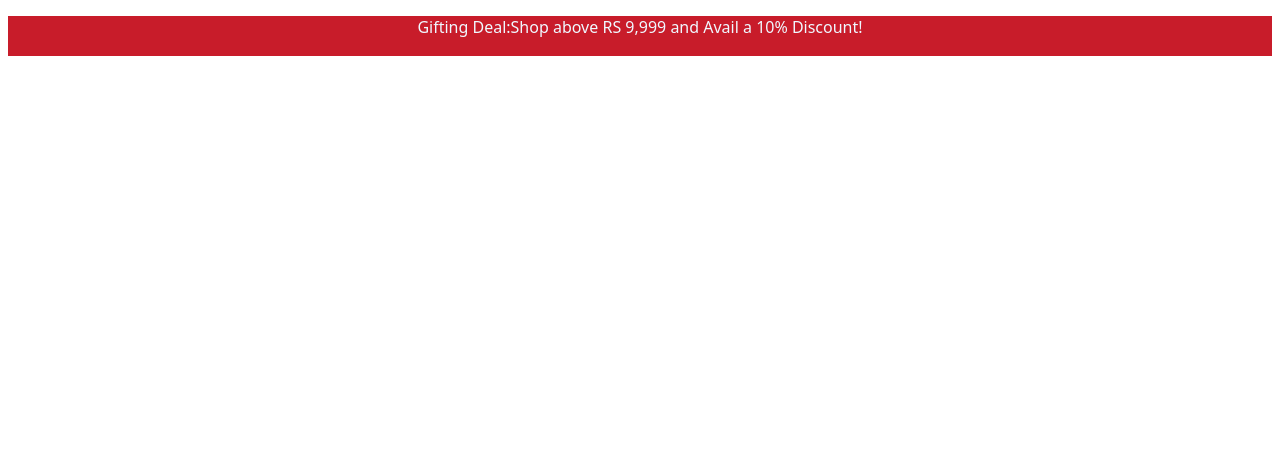
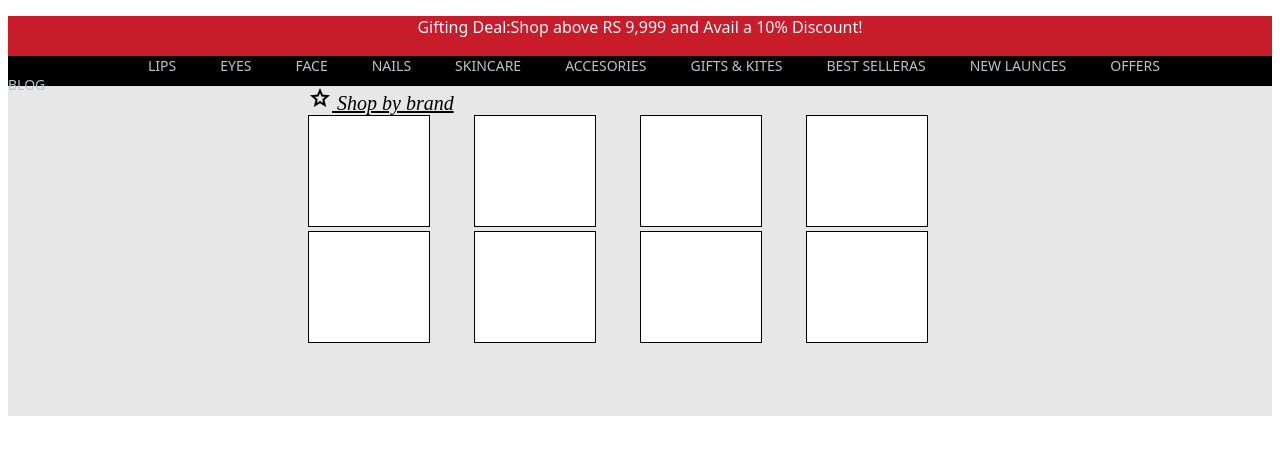
Before and after one commit to Adarsh-ch/Eval1, a plain HTML site: page index.html in a window 1280 px wide. Drawn offline with nearby package versions, Linux system fonts and the light colour scheme.

Commit message:
upper card hal done

```diff
--- a/index.html
+++ b/index.html
@@ -17,11 +17,113 @@
         text-align: center;
         color: aliceblue;
       }
+      #bar2 {
+        background-color: black;
+        width: 100;
+        height: 30px;
+      }
+      #inner {
+        display: inline-block;
+        color: rgb(184, 198, 198);
+        font-family: system-ui, -apple-system, BlinkMacSystemFont, "Segoe UI",
+          Roboto, Oxygen, Ubuntu, Cantarell, "Open Sans", "Helvetica Neue",
+          sans-serif;
+        font-size: 14px;
+        display: inline-block;
+        margin-right: 40px;
+        text-align: center;
+      }
+      .LIP {
+        margin-left: 140px;
+      }
+      .blog {
+        margin-right: 0;
+      }
+      #shop {
+        margin-bottom: 0;
+        margin-left: 300px;
+      }
+      #shop2 {
+        text-decoration: underline;
+        font-style: italic;
+        font-size: 20px;
+      }
+      #upperportion {
+        background-color: rgb(231, 231, 231);
+        width: 100%;
+        height: 50vh;
+      }
+      #uppercat {
+        width: 100%;
+        height: auto;
+      }
+      .cat1 {
+        display: inline-block;
+        width: 120px;
+        height: 110px;
+        border: 1px solid;
+        background-color: white;
+        margin-right: 40px;
+      }
+      #cat11 {
+        margin-left: 300px;
+      }
+      #lowercat {
+        width: 100%;
+        height: auto;
+      }
+      .cat2 {
+        display: inline-block;
+        width: 120px;
+        height: 110px;
+        border: 1px solid;
+        background-color: white;
+        margin-right: 40px;
+      }
+      #cat22 {
+        margin-left: 300px;
+      }
     </style>
+    <link
+      rel="stylesheet"
+      href="https://fonts.googleapis.com/css2?family=Material+Symbols+Outlined:opsz,wght,FILL,GRAD@24,400,0,0"
+    />
   </head>
   <body>
-    <div id="bar1">
-      <p>Gifting Deal:Shop above RS 9,999 and Avail a 10% Discount!</p>
+    <div id="upperportion">
+      <div id="bar1">
+        <p>Gifting Deal:Shop above RS 9,999 and Avail a 10% Discount!</p>
+      </div>
+      <div id="bar2">
+        <span id="inner" class="LIP">LIPS</span>
+        <span id="inner">EYES</span>
+        <span id="inner">FACE</span>
+        <span id="inner">NAILS</span>
+        <span id="inner">SKINCARE</span>
+        <span id="inner">ACCESORIES</span>
+        <span id="inner">GIFTS & KITES</span>
+        <span id="inner">BEST SELLERAS</span>
+        <span id="inner">NEW LAUNCES</span>
+        <span id="inner">OFFERS</span>
+        <span id="inner" class="blog">BLOG</span>
+      </div>
+
+      <div id="shop">
+        <span class="material-symbols-outlined"> grade </span
+        ><span id="shop2"> Shop by brand</span>
+      </div>
+      <div id="uppercat">
+        <div class="cat1" id="cat11"></div>
+        <div class="cat1"></div>
+        <div class="cat1"></div>
+        <div class="cat1"></div>
+      </div>
+      <div id="lowercat">
+        <div class="cat2" id="cat22"></div>
+        <div class="cat2"></div>
+        <div class="cat2"></div>
+        <div class="cat2"></div>
+      </div>
     </div>
   </body>
 </html>
```
